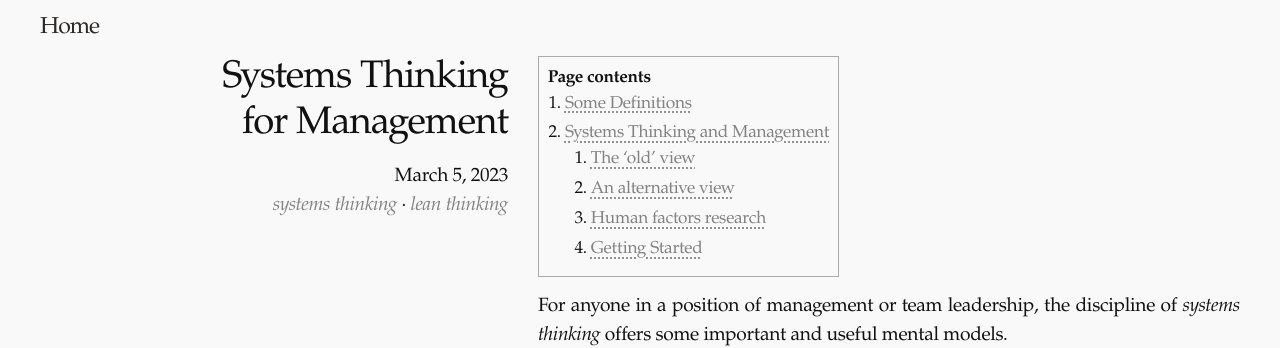
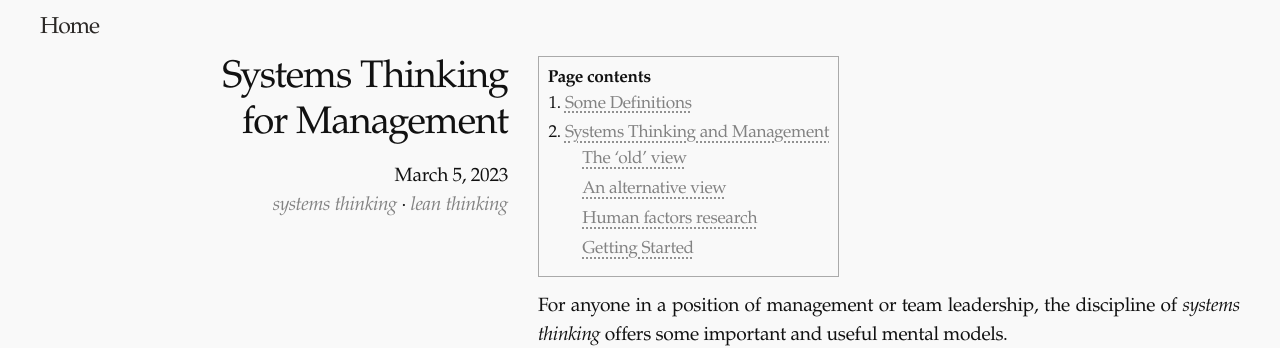
Before and after one commit to jbrunton/jbrunton.com, a Jekyll site: the page built from _posts/2023-03-05-systems-thinking-for-management.md, in a window 1280 px wide. Shown: the top 348 px of the page. Built offline with Jekyll 4.4.1, drawn with Linux system fonts in a browser that asks for light colours; some web fonts are replaced.

Commit message:
style: toc numbering (#188)

```diff
--- a/_sass/_toc.scss
+++ b/_sass/_toc.scss
@@ -1,30 +1,23 @@
-.toc::before {
+ul.toc::before {
   content: "Page contents";
   font-weight: bold;
 }
 
-// .toc::after {
-//   content: "***";
-//   font-weight: bold;
-// }
-
-
-// Using numbers instead of bullets for listing
-.toc ul {
-  list-style: decimal;
-  margin-left: 0.5em;
-}
-
-.toc li {
-  margin-bottom: 4px;
-  margin-left: 1em;
-}
-
-.toc {
+ul.toc {
   font-size: 90%;
   border: 1px solid #aaa;
   padding: 0.5em;
   list-style: decimal;
   display: inline-block;
   margin: 0 0 16px 0;
+
+  li {
+    margin-bottom: 4px;
+    margin-left: 1em;
+
+    ul {
+      margin-left: 0;
+      list-style: none;
+    }
+  }
 }
```
